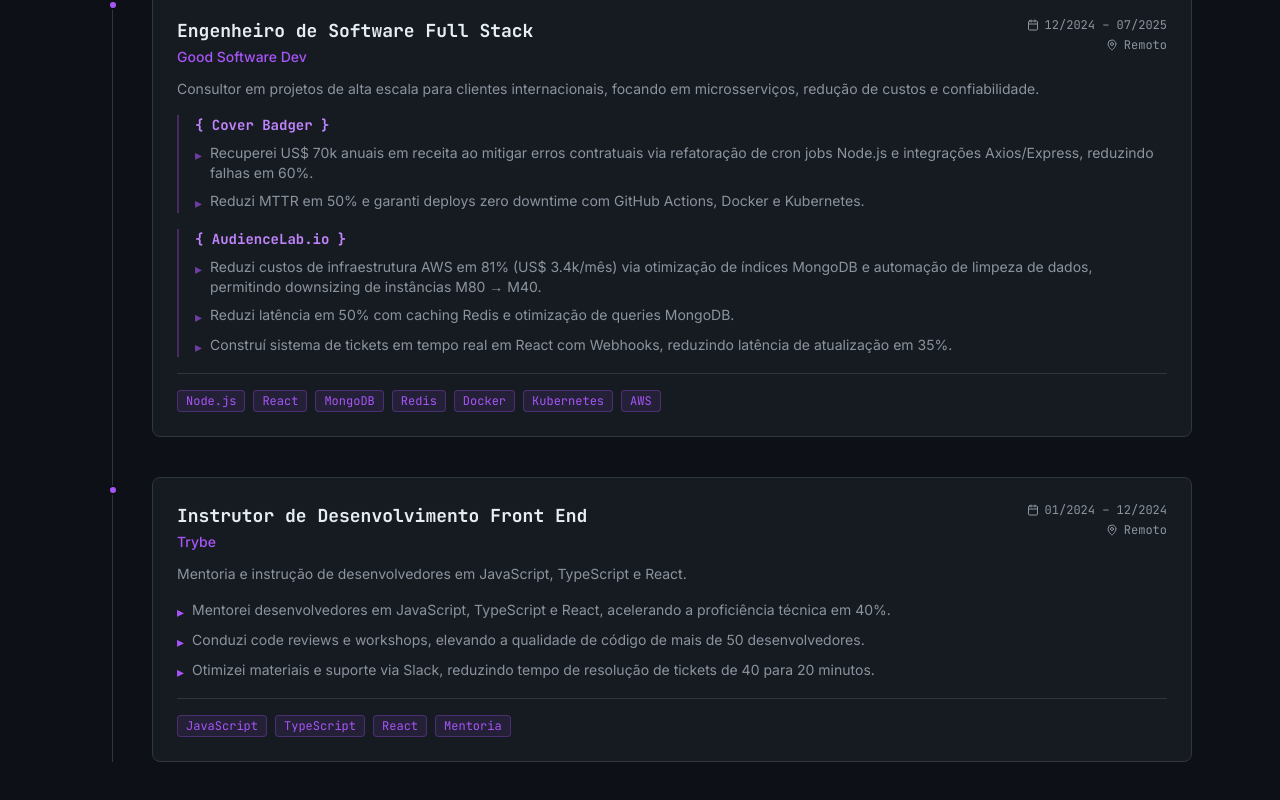
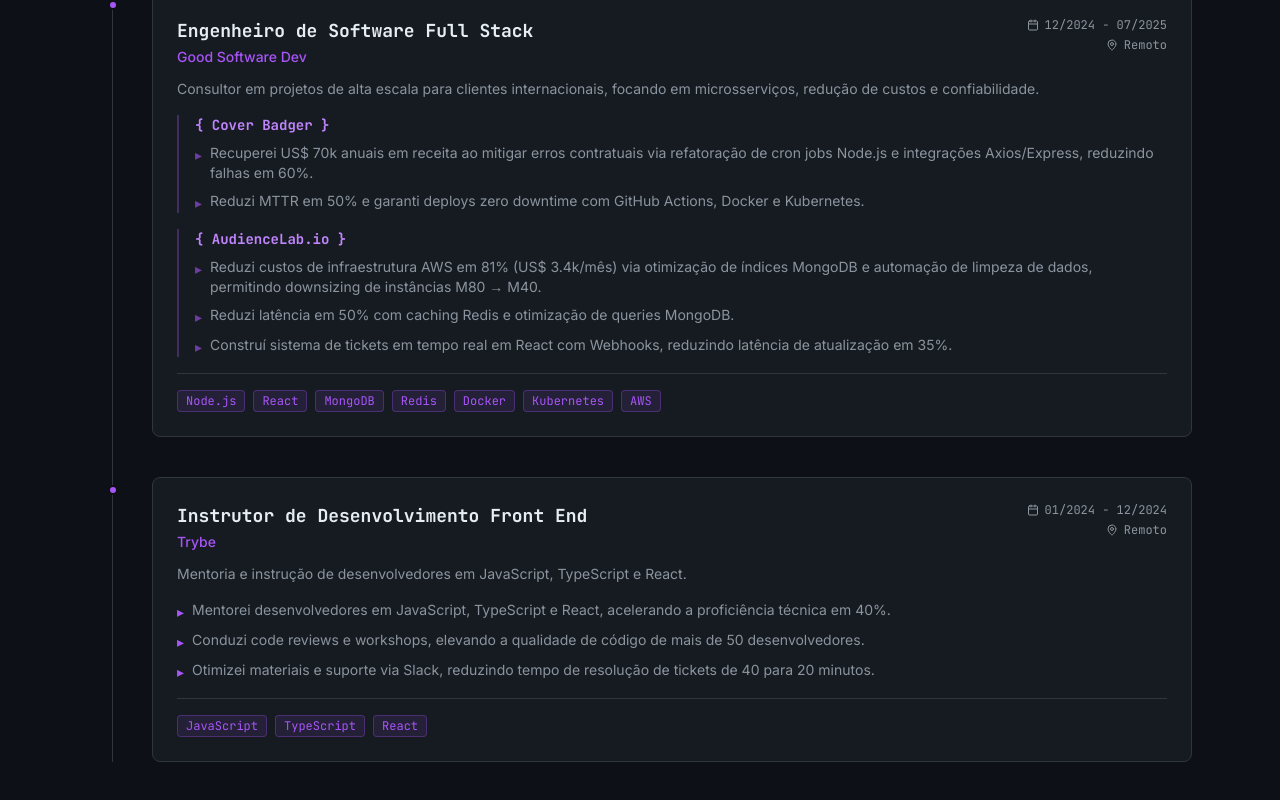
Before and after one commit to gabecmelo/gabecmelo.github.io, a React (Vite) app: page / in a window 1280 px wide. Shown: the part 2891-3691 px from the top of the page. Built offline with nearby package versions, Linux system fonts and the light colour scheme.

Commit message:
chore: format code and update gitignore

```diff
--- a/src/components/About.tsx
+++ b/src/components/About.tsx
@@ -22,7 +22,6 @@ export default function About() {
       <SectionHeading>{t.about.heading}</SectionHeading>
 
       <div className="grid md:grid-cols-2 gap-12 items-start">
-        {/* Bio */}
         <motion.div
           initial={{ opacity: 0, x: -24 }}
           animate={inView ? { opacity: 1, x: 0 } : {}}
@@ -37,7 +36,6 @@ export default function About() {
           ))}
         </motion.div>
 
-        {/* Stats */}
         <motion.div
           initial={{ opacity: 0, x: 24 }}
           animate={inView ? { opacity: 1, x: 0 } : {}}
--- a/src/components/Contact.tsx
+++ b/src/components/Contact.tsx
@@ -21,7 +21,6 @@ export default function Contact() {
       <SectionHeading>{t.contact.heading}</SectionHeading>
 
       <div className="grid md:grid-cols-2 gap-12 items-center">
-        {/* Text */}
         <motion.div
           initial={{ opacity: 0, x: -24 }}
           animate={inView ? { opacity: 1, x: 0 } : {}}
@@ -39,7 +38,6 @@ export default function Contact() {
           </a>
         </motion.div>
 
-        {/* Links */}
         <motion.div
           initial={{ opacity: 0, x: 24 }}
           animate={inView ? { opacity: 1, x: 0 } : {}}
--- a/src/components/Education.tsx
+++ b/src/components/Education.tsx
@@ -23,7 +23,6 @@ export default function Education() {
       <SectionHeading>{t.education.heading}</SectionHeading>
 
       <div className="grid md:grid-cols-2 gap-10">
-        {/* Academic */}
         <div>
           <h3 className="flex items-center gap-2 font-mono text-sm text-accent font-semibold mb-4">
             <GraduationCap size={16} />
@@ -46,7 +45,6 @@ export default function Education() {
           </div>
         </div>
 
-        {/* Courses */}
         <div>
           <h3 className="flex items-center gap-2 font-mono text-sm text-accent font-semibold mb-4">
             <BookOpen size={16} />
--- a/src/components/Experience.tsx
+++ b/src/components/Experience.tsx
@@ -15,7 +15,6 @@ export default function Experience() {
       <SectionHeading>{t.experience.heading}</SectionHeading>
 
       <div className="relative">
-        {/* Vertical line */}
         <div className="absolute left-0 md:left-6 top-0 bottom-0 w-px bg-border" />
 
         <div className="space-y-10">
@@ -29,11 +28,9 @@ export default function Experience() {
                 transition={{ duration: 0.5, delay: i * 0.1 }}
                 className="relative pl-8 md:pl-16"
               >
-                {/* Timeline dot */}
                 <div className="absolute left-[-4px] md:left-[20px] top-2 w-2.5 h-2.5 rounded-full bg-accent border-2 border-bg" />
 
                 <div className="bg-surface border border-border rounded-lg p-6 hover:border-accent/40 transition-colors">
-                  {/* Header */}
                   <div className="flex flex-col sm:flex-row sm:items-start sm:justify-between gap-2 mb-3">
                     <div>
                       <h3 className="font-mono font-bold text-text text-base sm:text-lg leading-tight">
@@ -57,7 +54,6 @@ export default function Experience() {
                     <p className="text-muted text-sm mb-4">{tx.description}</p>
                   )}
 
-                  {/* Main bullets */}
                   {tx.bullets.length > 0 && (
                     <ul className="space-y-2 mb-4">
                       {tx.bullets.map((bullet, j) => (
@@ -69,7 +65,6 @@ export default function Experience() {
                     </ul>
                   )}
 
-                  {/* Sub-projects */}
                   {tx.subProjects && item.subProjects && (
                     <div className="space-y-4">
                       {tx.subProjects.map((sub, k) => (
@@ -90,7 +85,6 @@ export default function Experience() {
                     </div>
                   )}
 
-                  {/* Tags */}
                   {item.tags.length > 0 && (
                     <div className="flex flex-wrap gap-2 mt-4 pt-4 border-t border-border">
                       {item.tags.map(tag => (
--- a/src/components/Hero.tsx
+++ b/src/components/Hero.tsx
@@ -21,7 +21,6 @@ export default function Hero() {
       className="min-h-screen flex flex-col justify-center px-6 pt-16 max-w-6xl mx-auto"
     >
       <div className="grid md:grid-cols-2 gap-12 items-center">
-        {/* Text content */}
         <div>
           <motion.p
             {...fadeUp(0.1)}
@@ -53,7 +52,6 @@ export default function Hero() {
             {t.hero.description}
           </motion.p>
 
-          {/* CTA buttons */}
           <motion.div {...fadeUp(0.5)} className="flex flex-wrap gap-4 mb-8">
             <a
               href="#contact"
@@ -76,7 +74,6 @@ export default function Hero() {
             </a>
           </motion.div>
 
-          {/* Social links */}
           <motion.div {...fadeUp(0.6)} className="flex gap-4">
             <a
               href="https://github.com/gabecmelo"
@@ -99,7 +96,6 @@ export default function Hero() {
           </motion.div>
         </div>
 
-        {/* Avatar */}
         <motion.div
           initial={{ opacity: 0, scale: 0.9 }}
           animate={{ opacity: 1, scale: 1 }}
@@ -114,7 +110,6 @@ export default function Hero() {
                 className="w-full h-full object-cover"
               />
             </div>
-            {/* Decorative dots */}
             <div className="absolute -bottom-4 -right-4 w-24 h-24 grid grid-cols-4 gap-1.5 opacity-30">
               {Array.from({ length: 16 }).map((_, i) => (
                 <div key={i} className="w-1.5 h-1.5 rounded-full bg-accent" />
@@ -124,7 +119,6 @@ export default function Hero() {
         </motion.div>
       </div>
 
-      {/* Scroll indicator */}
       <motion.button
         initial={{ opacity: 0 }}
         animate={{ opacity: 1 }}
--- a/src/components/LangHint.tsx
+++ b/src/components/LangHint.tsx
@@ -17,12 +17,9 @@ export default function LangHint({ onDismiss }: LangHintProps) {
       transition={{ duration: 0.8, ease: 'easeOut' }}
       className="absolute top-10 right-0 z-50 w-52"
     >
-      {/* Arrow pointing up toward hamburger */}
       <div className="absolute -top-[6px] right-[10px] w-3 h-3 bg-surface border-t border-r border-yellow-400/70 rotate-[-45deg] animate-blink-border" />
 
-      {/* Code box */}
       <div className="bg-surface border rounded-lg px-2 pt-4 pb-2.5 border border-yellow-400/50 animate-blink-border">
-        {/* Close button */}
         <button
           onClick={onDismiss}
           className="absolute top-1.5 right-1.5 text-muted hover:text-text transition-colors"
@@ -31,7 +28,6 @@ export default function LangHint({ onDismiss }: LangHintProps) {
           <X size={12} />
         </button>
 
-        {/* Code content */}
         <pre className="font-mono text-[11px] leading-relaxed select-none pr-3">
           <span className="text-muted">{t.hint.l1}</span>
           {'\n'}
--- a/src/data/experience.ts
+++ b/src/data/experience.ts
@@ -3,25 +3,25 @@ import type { ExperienceStructure } from '../types'
 export const experience: ExperienceStructure[] = [
   {
     company: 'Grupo UND',
-    period: '02/2026 – Presente',
+    period: '02/2026 - Presente',
     location: 'Remoto',
     tags: ['Vue.js', 'Nuxt 4', 'Playwright', 'Vitest', 'Laravel', 'Stryker'],
   },
   {
     company: 'C&S Softwares',
-    period: '10/2025 – Presente',
+    period: '10/2025 - Presente',
     location: 'Remoto',
     tags: ['NestJS', 'Angular', 'Flutter', 'Docker', 'GitHub Actions', 'RxJS', 'DDD'],
   },
   {
     company: 'SoftKoe Games',
-    period: '07/2025 – Presente',
+    period: '07/2025 - Presente',
     location: 'Remoto',
     tags: ['Angular', 'Lua', 'Rojo', 'Roblox', 'Game Dev', 'TypeScript'],
   },
   {
     company: 'Good Software Dev',
-    period: '12/2024 – 07/2025',
+    period: '12/2024 - 07/2025',
     location: 'Remoto',
     tags: ['Node.js', 'React', 'MongoDB', 'Redis', 'Docker', 'Kubernetes', 'AWS'],
     subProjects: [
@@ -31,8 +31,8 @@ export const experience: ExperienceStructure[] = [
   },
   {
     company: 'Trybe',
-    period: '01/2024 – 12/2024',
+    period: '01/2024 - 12/2024',
     location: 'Remoto',
-    tags: ['JavaScript', 'TypeScript', 'React', 'Mentoria'],
+    tags: ['JavaScript', 'TypeScript', 'React'],
   },
 ]
```
Also changed, not shown: src/components/Navbar.tsx (+1 -7 lines), 1 other file (tests, documents, lock files or other folders).
